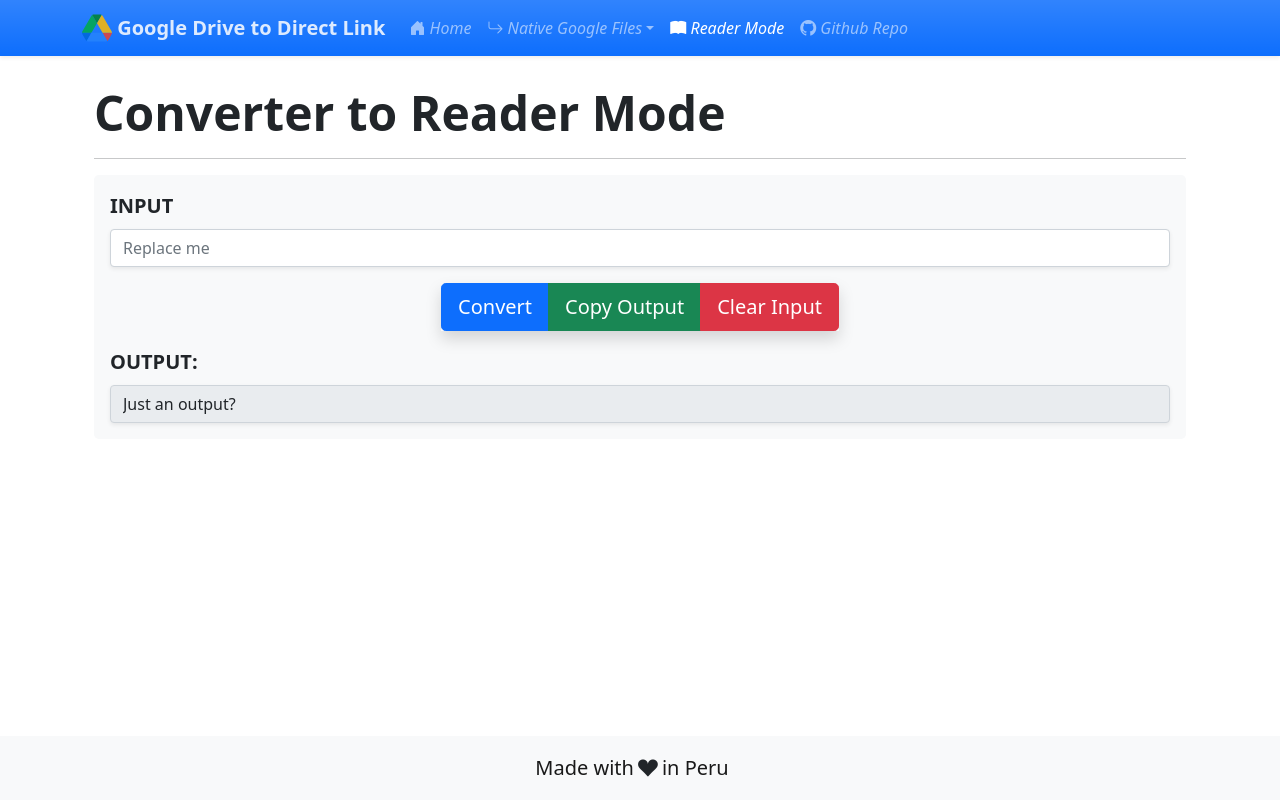
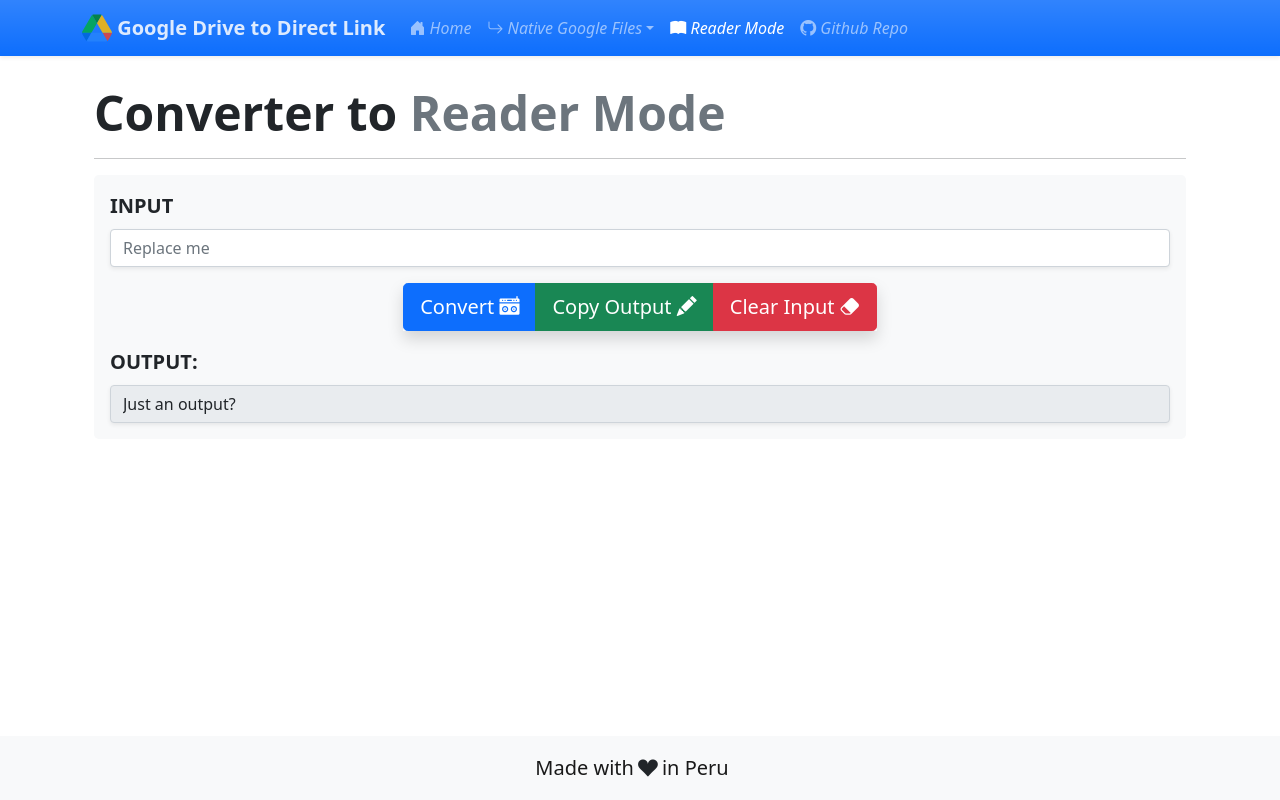
Before and after one commit to Nicolas-Orozco/Gdrive-converter, a React (Create React App) app: page /reader in a window 1280 px wide. Built offline with nearby package versions, Linux system fonts and the light colour scheme.

Commit message:
Style new icons buttons

```diff
--- a/src/components/ConvTemplate.jsx
+++ b/src/components/ConvTemplate.jsx
@@ -1,4 +1,4 @@
-import React, { useState } from "react";
+import React, { useState, useRef } from "react";
 import {
   Form,
   ButtonGroup,
@@ -8,13 +8,20 @@
   FormControl,
 } from "react-bootstrap";
 import PropTypes from "prop-types";
+import "bootstrap-icons/font/bootstrap-icons.css";
 
 function ConvTemplate({ propsConfig: { inputSearchWord, inputReplaceWith } }) {
   const [input, setInput] = useState("");
   const [output, setOutput] = useState("Just an output?");
+  const RefConvert = useRef();
+  const RefCopy = useRef();
   const btnConvert = () => {
-    if (input.search(inputSearchWord) > 0 || input.length >= 90) {
+    if (input.search(inputSearchWord) > 0 || input.length >= 65) {
       setOutput(input.replace(inputSearchWord, inputReplaceWith));
+      RefConvert.current.classList.replace("bi-boombox-fill", "bi-check-lg");
+      setTimeout(() => {
+        RefConvert.current.classList.replace("bi-check-lg", "bi-boombox-fill");
+      }, 1500);
     } else {
       setOutput("Invalid Link");
     }
@@ -22,6 +29,10 @@
   const btnCopy = () => {
     if (output !== "Invalid Link" && output !== "Can't copy empty output") {
       navigator.clipboard.writeText(output);
+      RefCopy.current.classList.replace("bi-pencil-fill", "bi-check-lg");
+      setTimeout(() => {
+        RefCopy.current.classList.replace("bi-check-lg", "bi-pencil-fill");
+      }, 1500);
     } else {
       setOutput("Can't copy empty output");
     }
@@ -67,13 +78,13 @@
               className="shadow"
             >
               <Button variant="primary" onClick={btnConvert} type="submit">
-                Convert
+                Convert <i className="bi bi-boombox-fill" ref={RefConvert} />
               </Button>
               <Button variant="success" onClick={btnCopy}>
-                Copy Output
+                Copy Output <i className="bi bi-pencil-fill" ref={RefCopy} />
               </Button>
               <Button variant="danger" onClick={btnDelete}>
-                Clear Input
+                Clear Input <i className="bi bi-eraser-fill" />
               </Button>
             </ButtonGroup>
           </ButtonToolbar>
--- a/src/routes/Home.jsx
+++ b/src/routes/Home.jsx
@@ -28,7 +28,7 @@
             <hr className="my-4" />
             <h2 className="display-5 fw-bold">Before you proceed</h2>
             <p className="lead">You need to do some steps:</p>
-            <ListGroup as="ol" numbered horizontal="md">
+            <ListGroup as="ol" numbered horizontal="md" className="text-center">
               <ListGroup.Item as="li" action variant="info">
                 Set the visibility of your file to &quot;Anyone with the
                 link&quot;, if you want to avoid manually granting access to the
--- a/src/routes/Reader.jsx
+++ b/src/routes/Reader.jsx
@@ -7,7 +7,9 @@
     <Container fluid="lg">
       <Row>
         <Col className="p-4 mb-3">
-          <h1 className="display-5 fw-bold">Converter to Reader Mode</h1>
+          <h1 className="display-5 fw-bold">
+            Converter to <span className="text-secondary">Reader Mode</span>
+          </h1>
           <hr />
           <ConvTemplate
             propsConfig={{
```
